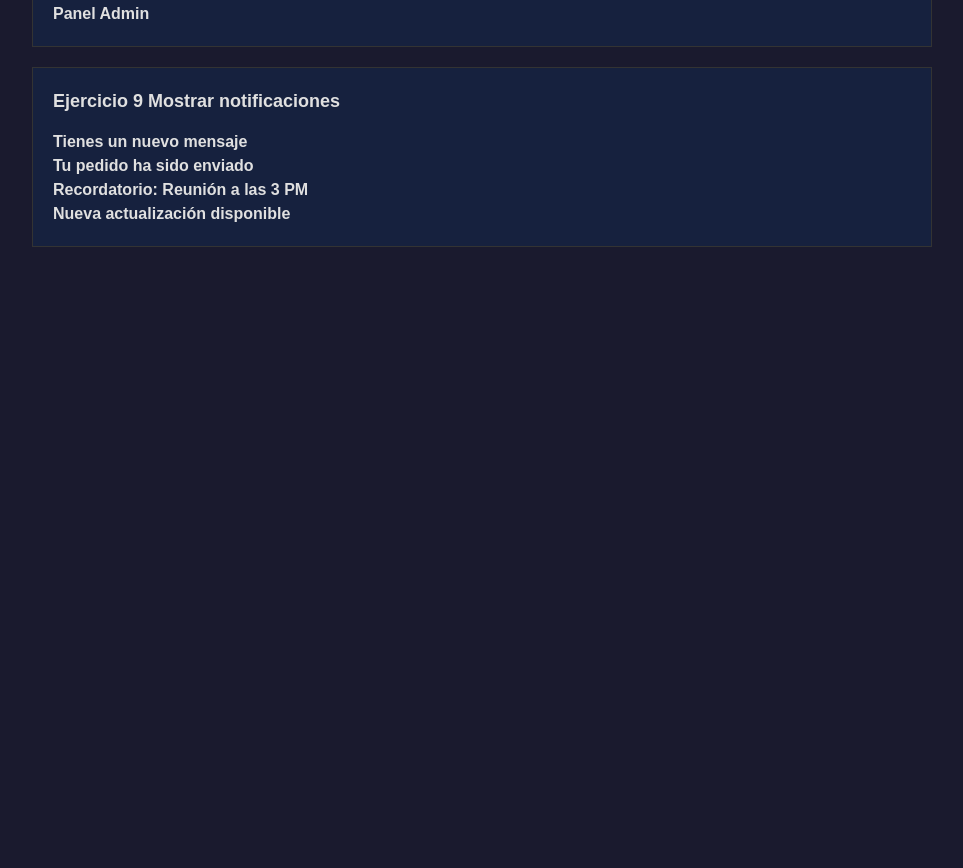
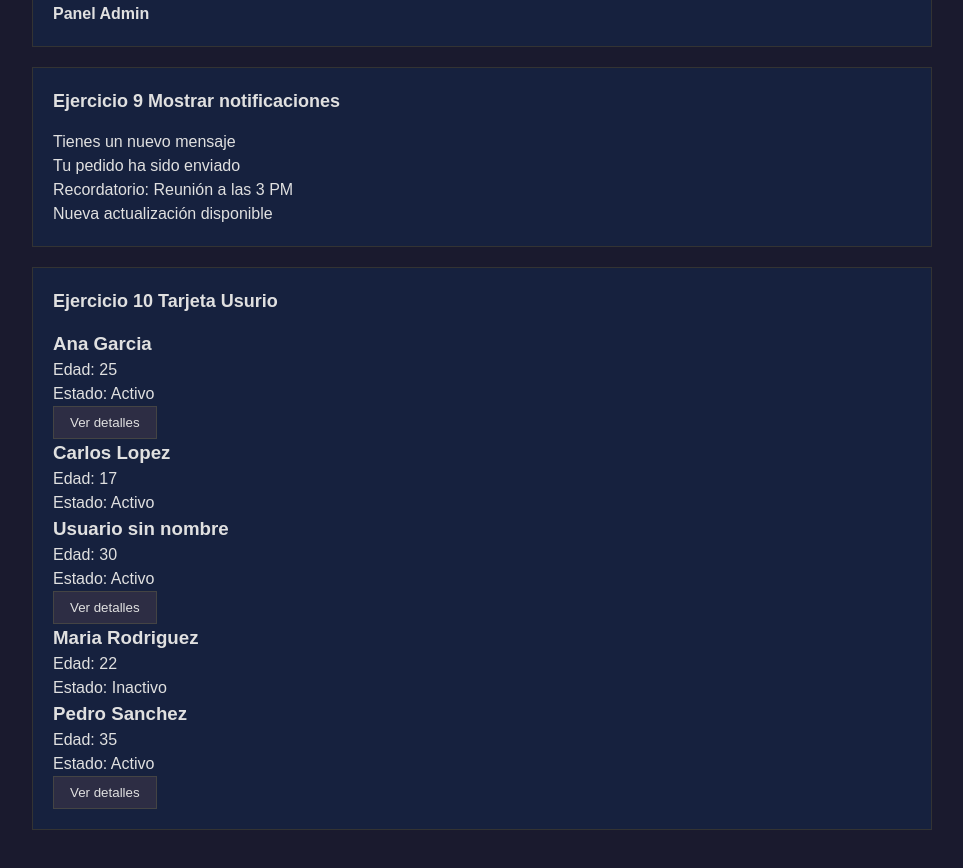
Before and after one commit to Camilo77R/taller-react, a React (Vite) app: page / in a window 1280 px wide. Shown: the part 1200-2068 px from the top of the page, without its empty margins (158-1121 px from the left). Before the commit the page ends 1487 px from the top, so only its background shows below. Built offline with nearby package versions, Linux system fonts and the light colour scheme.

Commit message:
Ejercicio 10: Tarjetas de usuario con props y validación

```diff
--- a/src/App.jsx
+++ b/src/App.jsx
@@ -5,6 +5,7 @@ import Productos from "./Productos"
 import SaludoUsuario from "./SaludoUsuario"
 import Perfil from "./Perfil"
 import MostrarNotificaciones from "./MostrarNotificaciones"
+import ListaUsuarios from "./ListaUsuarios"
 import './App.css'
 
 function App() {
@@ -53,6 +54,12 @@ function App() {
         <h2>Ejercicio 9 Mostrar notificaciones</h2>
           <MostrarNotificaciones></MostrarNotificaciones>
       </div>
+
+
+      <div className="ejercicio">
+        <h2>Ejercicio 10 Tarjeta Usurio</h2>
+          <ListaUsuarios></ListaUsuarios>
+      </div>
     </div>
   )
 }
--- /dev/null
+++ b/src/ListaUsuarios.jsx
@@ -0,0 +1,59 @@
+// 10.Cree un arreglo usuarios con id, nombre, edad, activo. Cree un componente
+// hijo TarjetaUsuario que reciba los datos por props (destructurando). En el
+// padre: (1) use map para renderizar tarjetas; (2) cree una función
+// puedeVerDetalle(usuario) que retorne true si activo && edad >= 18; (3) en la
+// tarjeta, muestre un botón “Ver detalle” solo si puedeVerDetalle(usuario) es
+// true usando &&; (4) si el nombre está vacío, use `
+
+
+function TarjetaUsuario ({id, nombre, edad, activo, puedeVer}){
+
+    return (
+        <article>
+            <h3>{nombre || "Usuario sin nombre"}</h3>
+            <p>Edad:  {edad}</p>
+            <p>Estado: {activo ? "Activo": "Inactivo"}</p>
+            {puedeVer &&  <button>Ver detalles </button>}
+        </article>
+    )
+
+}
+
+function ListaUsuarios(){
+
+const usuarios = [
+    {id: 1,nombre: "Ana Garcia",edad: 25,activo: true},
+    {id: 2,nombre: "Carlos Lopez",edad: 17,activo: true},
+    {id: 3,nombre: "",edad: 30,activo: true},
+    {id: 4,nombre: "Maria Rodriguez",edad: 22,activo: false},
+    {id: 5,  nombre: "Pedro Sanchez",edad: 35,activo: true }
+    ]
+
+    function puedeVerDetalle(usuario){
+        return usuario.activo && usuario.edad >= 18
+    }
+
+
+    return(
+        <>
+            {usuarios.map((usuario)=>(
+                <TarjetaUsuario
+                    key={usuario.id}
+                    id={usuario.id}
+                    nombre={usuario.nombre}
+                    edad={usuario.edad}
+                    activo={usuario.activo}
+                    puedeVer={puedeVerDetalle(usuario)}
+                />
+            ))}
+
+        </>
+    )
+
+}
+
+
+
+
+
+export default ListaUsuarios
--- a/src/MostrarNotificaciones.jsx
+++ b/src/MostrarNotificaciones.jsx
@@ -16,14 +16,14 @@ function MostrarNotificaciones (){
 
     return (
         <>
-            <h4>{verNotificacion && notificacionesArray.length > 0 ?
+            {verNotificacion && notificacionesArray.length > 0 ?
 
             notificacionesArray.map((notificacion , i)=>(
 
                 <p key={i}> {notificacion}</p>
             )): "!No hay notificaciones!"
 
-            }</h4>
+            }
         </>
     )
 }
```
